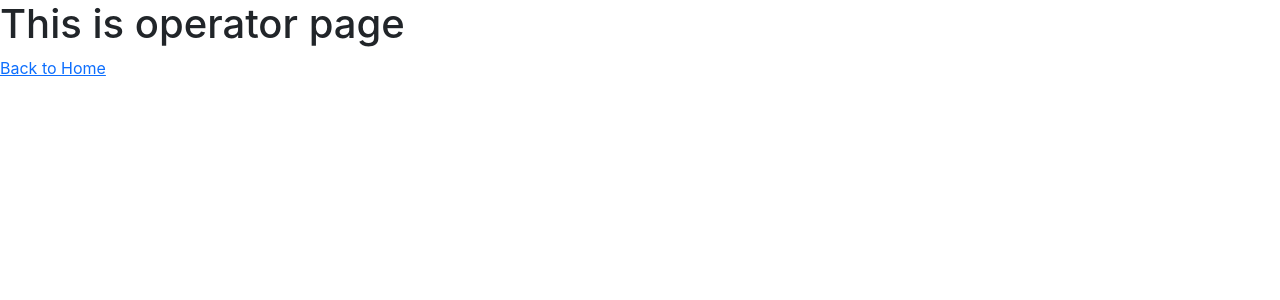
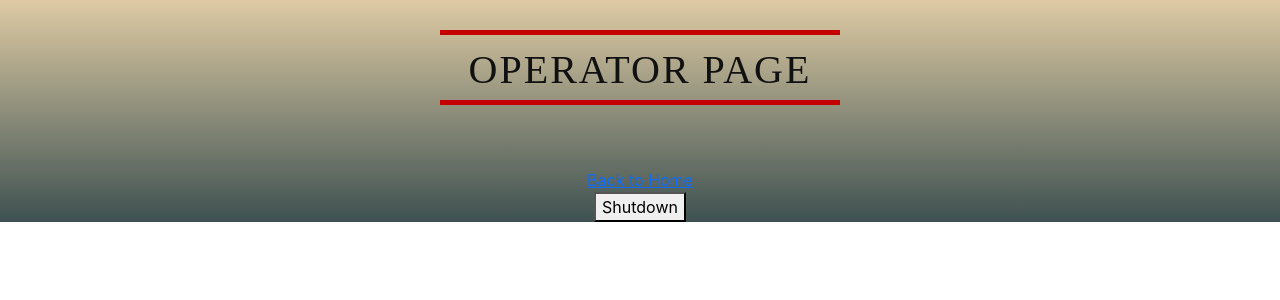
Before and after one commit to Kooshal71/SE_Project, a React (Create React App) app: page /operator in a window 1280 px wide. Shown: the top 300 px of the page. Built offline with nearby package versions, Linux system fonts and the light colour scheme.

Commit message:
Added Shutdown functionality to Operator

```diff
--- a/src/Components/MainDiv.jsx
+++ b/src/Components/MainDiv.jsx
@@ -7,7 +7,7 @@ const DivStyled = styled.div`
   flex-direction: column;
   text-align: center;
   background: linear-gradient(#decba4, #3e5151);
-  height: 200%;
+  height: 100%;
 `;
 
 export default function MainDiv(props) {
--- a/src/Pages/MainPages/Operator.jsx
+++ b/src/Pages/MainPages/Operator.jsx
@@ -1,13 +1,39 @@
 import React from "react";
 import { Link } from "react-router-dom";
+import Heading from "../../Components/Heading";
+import MainDiv from "../../Components/MainDiv";
+import { useNavigate } from "react-router-dom";
+function Operator() {
+  const navigate = useNavigate();
 
-function Operator() {
-  return (
-    <>
-      <h1>This is operator page</h1>
-      <Link to="/">Back to Home</Link>
-    </>
-  );
+  const Content = () => {
+    return (
+      <>
+        <Heading content="Operator Page"></Heading>
+        <Link to="/">Back to Home</Link>
+        <form onSubmit={handleClick}>
+          <button type="submit">Shutdown</button>
+        </form>
+      </>
+    );
+  };
+
+  const handleClick = async (e) => {
+    console.log("WTF");
+    e.preventDefault();
+    const host = "http://localhost:5000";
+    const response = await fetch(`${host}/shutdown`, {
+      method: "GET",
+      headers: {
+        "Content-Type": "application/json",
+      },
+    });
+    const res = await response.json();
+    console.log(`Shutdown was ${res.reply}`);
+    navigate("/shutdown");
+  };
+
+  return <MainDiv content={Content()} />;
 }
 
 export default Operator;
--- /dev/null
+++ b/src/Pages/OperatorPages/Shutdown.jsx
@@ -0,0 +1,21 @@
+import React from "react";
+import styled from "styled-components";
+
+const ShutdownPage = styled.div`
+  background-color: black;
+  text-align: center;
+  color: white;
+  height: 100vh;
+  display: flex;
+  align-items: center;
+  justify-content: center;
+  flex-direction: column;
+`;
+
+export default function Shutdown() {
+  return (
+    <ShutdownPage>
+      <h1>Servers are temporarily shutdown</h1>
+    </ShutdownPage>
+  );
+}
--- a/src/index.js
+++ b/src/index.js
@@ -11,6 +11,7 @@ import Transfer from "./Pages/UserPages/Transfer";
 import Balance from "./Pages/UserPages/Balance";
 import SetPin from "./Pages/UserPages/SetPin";
 import ChangePin from "./Pages/UserPages/ChangePin";
+import Shutdown from "./Pages/OperatorPages/Shutdown";
 
 const router = createBrowserRouter([
   {
@@ -49,6 +50,10 @@ const router = createBrowserRouter([
     path: "/user/changePIN",
     element: <ChangePin />,
   },
+  {
+    path: "/shutdown",
+    element: <Shutdown />,
+  },
 ]);
 
 const root = ReactDOM.createRoot(document.getElementById("root"));
```
Also changed, not shown: 1 other file (tests, documents, lock files or other folders).
